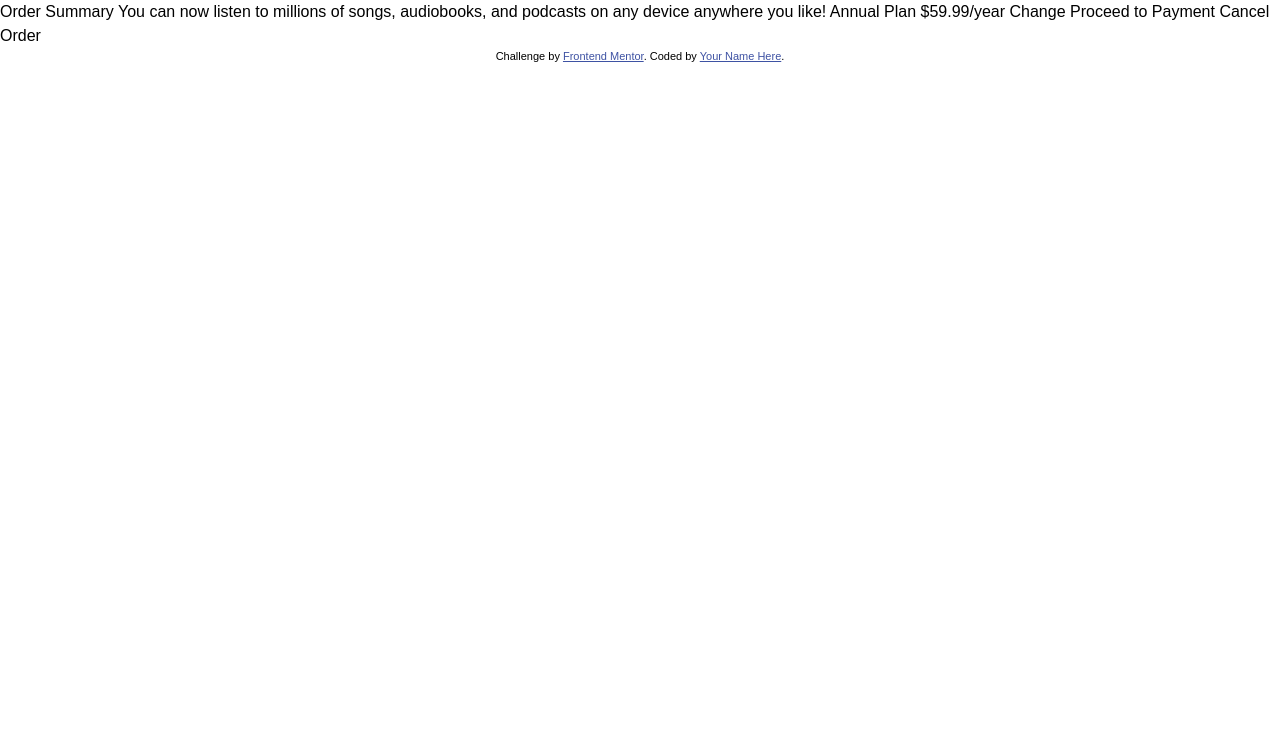
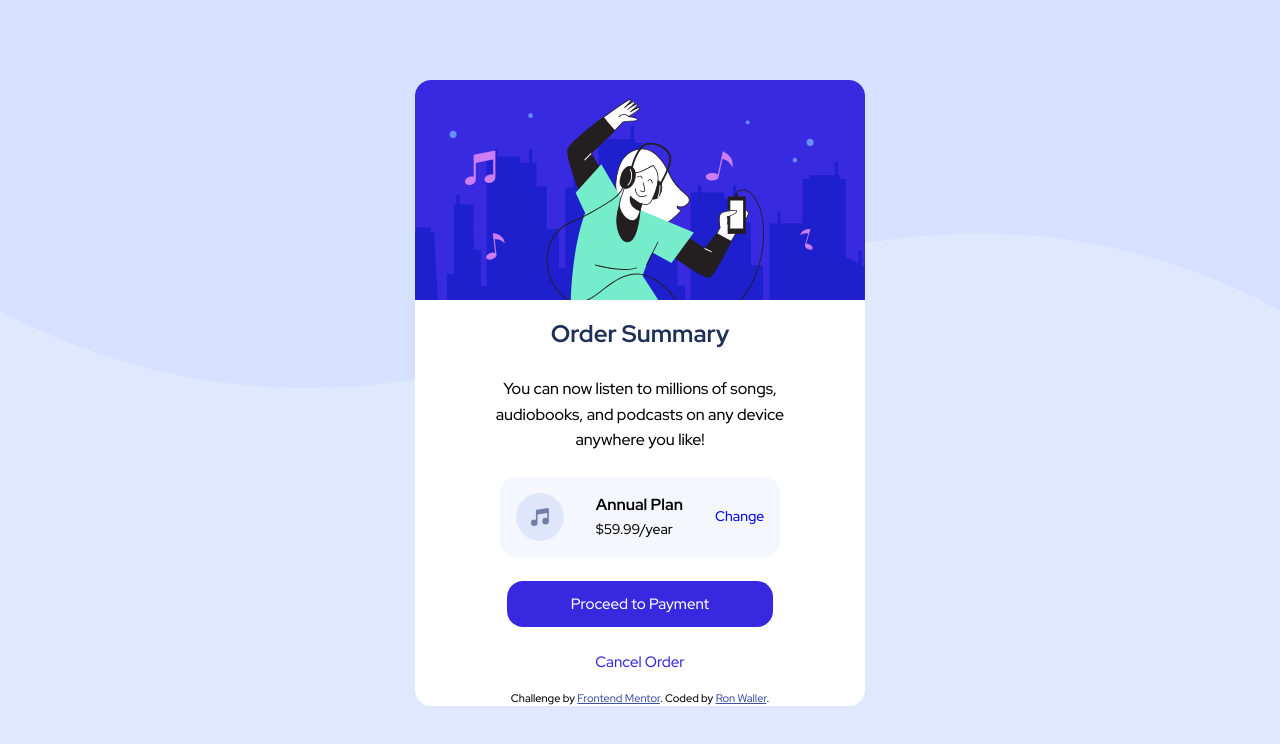
Before and after one commit to RonWaller/order_summary_component, a website built with Parcel: page src/index.html in a window 1280 px wide. Built offline with nearby package versions, Linux system fonts and the light colour scheme.

Commit message:
setup content

```diff
--- a/src/index.html
+++ b/src/index.html
@@ -15,25 +15,38 @@
     <link rel="stylesheet" href="./scss/style.scss" />
 
     <title>Frontend Mentor | Order summary card</title>
-
-    <!-- Feel free to remove these styles or customise in your own stylesheet 👍 -->
-    <style>
-      .attribution {
-        font-size: 11px;
-        text-align: center;
-      }
-      .attribution a {
-        color: hsl(228, 45%, 44%);
-      }
-    </style>
   </head>
   <body>
-    Order Summary You can now listen to millions of songs, audiobooks, and podcasts on any device anywhere you like!
-    Annual Plan $59.99/year Change Proceed to Payment Cancel Order
-
-    <div class="attribution">
-      Challenge by <a href="https://www.frontendmentor.io?ref=challenge" target="_blank">Frontend Mentor</a>. Coded by
-      <a href="#">Your Name Here</a>.
+    <div class="container">
+      <div class="wrapper">
+        <div class="card">
+          <div class="hero">
+            <img src="./images/illustration-hero.svg" alt="" />
+          </div>
+          <main>
+            <h2 class="title">Order Summary</h2>
+            <p class="summary">
+              You can now listen to millions of songs, audiobooks, and podcasts on any device anywhere you like!
+            </p>
+            <div class="pricing">
+              <img src="./images/icon-music.svg" alt="music" />
+              <div>
+                <h4 class="plan">Annual Plan</h4>
+                <span class="cost">$59.99/year </span>
+              </div>
+              <a href="#" class="change">Change</a>
+            </div>
+            <a href="#" class="btn">Proceed to Payment </a>
+            <a href="#" class="cancel">Cancel Order</a>
+          </main>
+          <footer>
+            <div class="attribution">
+              Challenge by <a href="https://www.frontendmentor.io?ref=challenge" target="_blank">Frontend Mentor</a>.
+              Coded by <a href="#">Ron Waller</a>.
+            </div>
+          </footer>
+        </div>
+      </div>
     </div>
   </body>
 </html>
--- a/src/scss/abstract/_variables.scss
+++ b/src/scss/abstract/_variables.scss
@@ -25,3 +25,11 @@ $black: #111;
 //
 // Project Variables
 //
+$clr-primary-paleblue: hsl(225, 100%, 94%);
+$clr-primary-brightblue: hsl(245, 75%, 52%);
+$clr-secondary-paleblue: hsl(225, 100%, 98%);
+$clr-secondary-desatblue: hsl(224, 23%, 55%);
+$clr-secondary-darkblue: hsl(223, 47%, 23%);
+
+// font-family: 'Red Hat Display', sans-serif;
+// font-weight: 500, 700, 900;
--- a/src/scss/base/_base.scss
+++ b/src/scss/base/_base.scss
@@ -1,3 +1,100 @@
+@use '../abstract/' as *;
+
 body {
-  font-family: Arial, Helvetica, sans-serif;
+  background: $clr-primary-paleblue url('/src/images/pattern-background-mobile.svg') no-repeat top left;
+  background-size: contain;
 }
+
+.container {
+  min-height: 90vh;
+}
+
+.wrapper {
+  width: 90%;
+  max-width: 56em;
+  margin: 5rem auto 0 auto;
+}
+
+.card {
+  background-color: white;
+  max-width: 450px;
+  margin: 0 auto;
+  border-radius: 1rem;
+  display: flex;
+  flex-direction: column;
+  gap: 1rem;
+}
+
+main {
+  display: flex;
+  flex-direction: column;
+  align-items: center;
+  gap: 1.5rem;
+  padding-inline: 3rem;
+}
+
+.hero img {
+  border-radius: 1rem 1rem 0 0;
+}
+
+.title {
+  color: $clr-secondary-darkblue;
+  // margin: 1.5rem 0;
+}
+
+.summary {
+  padding-inline: 1.5rem;
+  line-height: 1.6;
+  text-align: center;
+}
+
+.pricing {
+  display: flex;
+  gap: 2rem;
+  justify-content: space-around;
+  align-items: center;
+  background-color: $clr-secondary-paleblue;
+  // margin: 1rem 0;
+  padding: 1rem 1rem;
+  border-radius: 1rem;
+}
+
+.btn {
+  display: inline-block;
+  font-size: 0.94rem;
+  background-color: $clr-primary-brightblue;
+  color: white;
+  text-align: center;
+  padding: 0.75rem 4rem;
+  text-decoration: none;
+  border-radius: 1rem;
+}
+
+.cost {
+  font-size: 0.875rem;
+}
+
+.change {
+  font-size: 0.875rem;
+  text-decoration: none;
+}
+
+.cancel {
+  font-size: 0.94rem;
+  text-decoration: none;
+  color: $clr-primary-brightblue;
+}
+.attribution {
+  font-size: 11px;
+  text-align: center;
+}
+.attribution a {
+  color: hsl(228, 45%, 44%);
+}
+
+@media (min-width: 35em) {
+  body {
+    background: $clr-primary-paleblue url(/src/images/pattern-background-desktop.svg) no-repeat top left;
+    background-size: contain;
+  }
+}
--- a/src/scss/base/_reset.scss
+++ b/src/scss/base/_reset.scss
@@ -1,14 +1,8 @@
 /* Box sizing rules */
-
-html {
-  font-size: 100%;
-  box-sizing: border-box;
-}
-
 *,
 *::before,
 *::after {
-  box-sizing: inherit;
+  box-sizing: border-box;
 }
 
 /* Remove default margin */
@@ -26,13 +20,13 @@ dd {
 }
 
 /* Remove list styles on ul, ol elements with a list role, which suggests default styling will be removed */
-ul[role="list"],
-ol[role="list"] {
+ul[role='list'],
+ol[role='list'] {
   list-style: none;
 }
 
 /* Set core root defaults */
-html:focus-within {
+html {
   scroll-behavior: smooth;
 }
 
@@ -64,3 +58,17 @@ select {
 }
 
 /* Remove all animations and transitions for people that prefer not to see them */
+@media (prefers-reduced-motion: reduce) {
+  html:focus-within {
+    scroll-behavior: auto;
+  }
+
+  *,
+  *::before,
+  *::after {
+    animation-duration: 0.01ms !important;
+    animation-iteration-count: 1 !important;
+    transition-duration: 0.01ms !important;
+    scroll-behavior: auto !important;
+  }
+}
--- a/src/scss/base/_typography.scss
+++ b/src/scss/base/_typography.scss
@@ -0,0 +1,5 @@
+body {
+  font-family: 'Red Hat Display', sans-serif;
+  font-weight: 500;
+  font-size: 1rem;
+}
```
